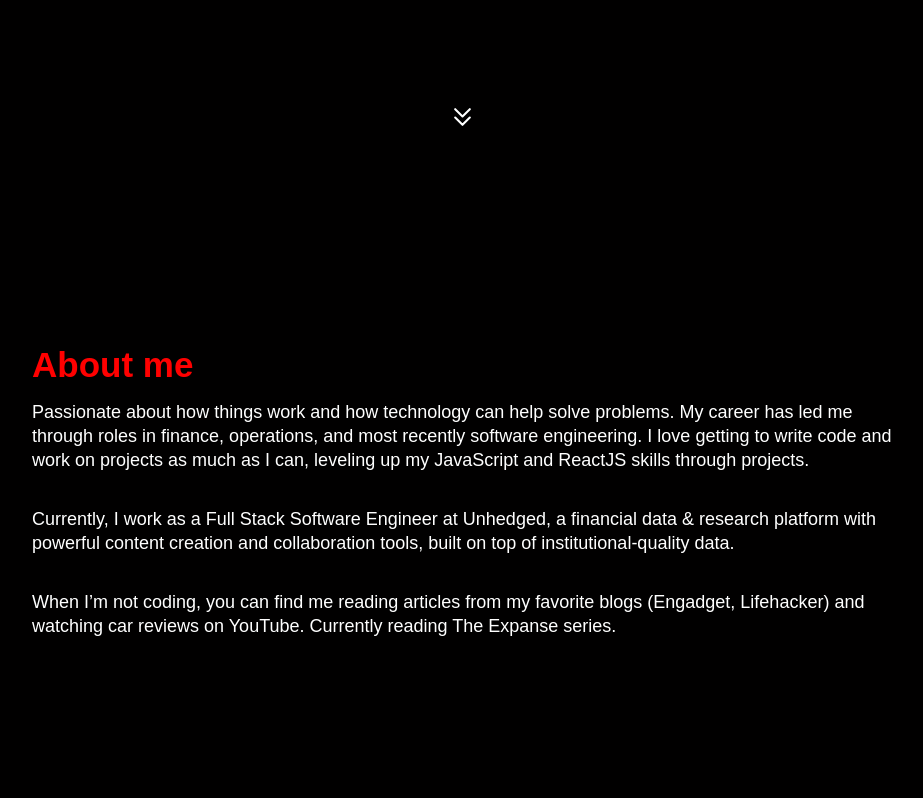
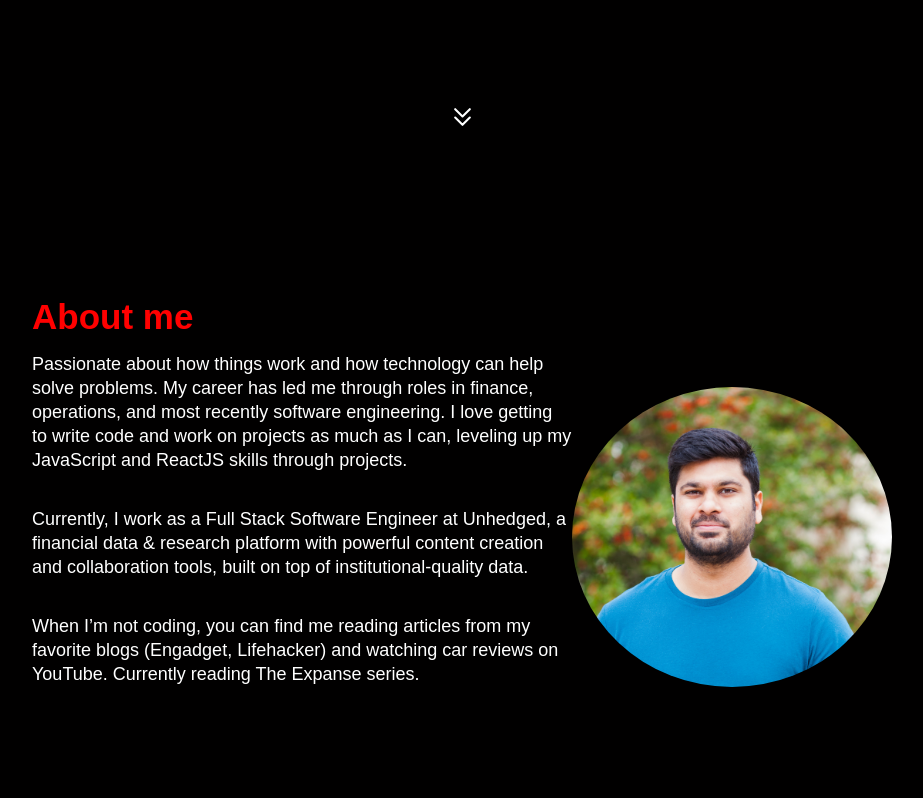
Before and after one commit to hemeshvpatel/ReactPortfolio, a React (Create React App) app: page / in a window 1280 px wide. Shown: the part 651-1449 px from the top of the page, without its empty margins (178-1101 px from the left). Built offline with nearby package versions, Linux system fonts and the light colour scheme.

Commit message:
profile pic fix

```diff
--- a/src/components/About.js
+++ b/src/components/About.js
@@ -53,8 +53,8 @@ const Sections = styled.div`
 `;
 
 const ProfilePicture = styled.img`
-  border-radius: 50%50%;
-  width: 50%;
+  border-radius: 50% 50%;
+  width: 25vw;
   height: auto;
 
   @media screen and (max-width: 600px) {
```
